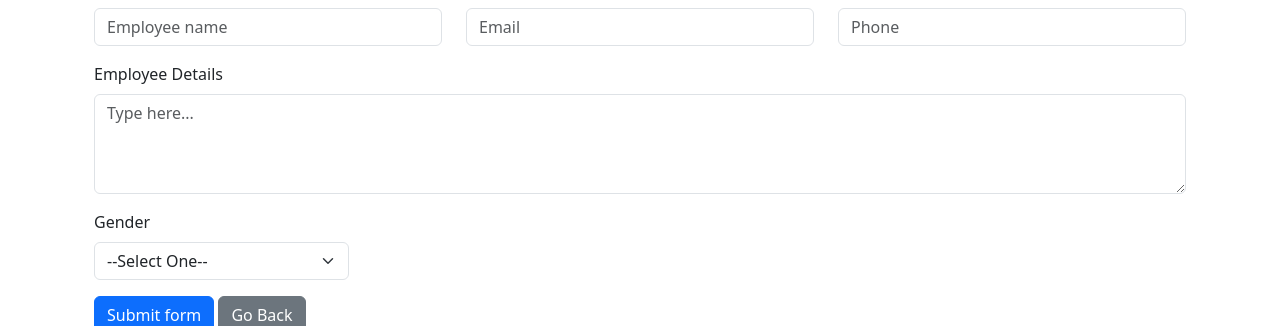
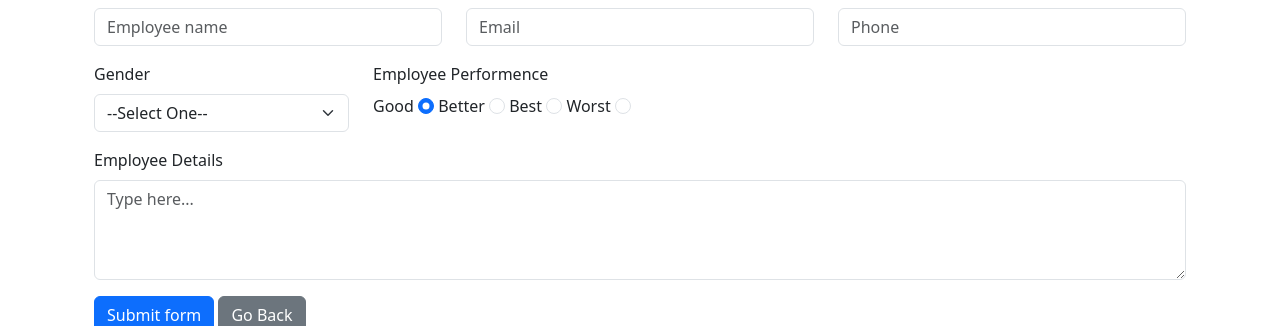
Before and after one commit to sayan-roni-96/react18-demo-apps-sayan, a React (Create React App) app: page /employeeadd in a window 1280 px wide. Shown: the part 184-510 px from the top of the page. Built offline with nearby package versions, Linux system fonts and the light colour scheme.

Commit message:
Radio Add done

```diff
--- a/db.json
+++ b/db.json
@@ -6,15 +6,35 @@
       "phone": "7894561323",
       "gender": "Female",
       "details": "hello",
+      "performance": "Good",
       "id": "b9904bd2-abeb-439d-8f88-f0aee4efc755"
     },
     {
-      "id": "9253d7c9-f91c-4c2f-b300-3349485b78fc",
+      "id": "4f6526af-bba8-4627-aa8e-8b962dd09871",
       "employeename": "Suhana",
       "email": "suhana@yahoo.com",
       "phone": "7894561286",
+      "gender": "Others",
+      "details": "cgdfgfgdfg",
+      "performance": "Good"
+    },
+    {
+      "id": "9f8e09ab-f1f8-4943-b19f-6760ca255968",
+      "employeename": "Priya Das",
+      "email": "priya@yahoo.com",
+      "phone": "7894561323",
       "gender": "Female",
-      "details": "Good employee"
+      "details": "fggfdghf",
+      "performance": "Best"
+    },
+    {
+      "id": "cf376142-e6dc-4d8e-990b-1e40046d741a",
+      "employeename": "Suhana",
+      "email": "suhana@yahoo.com",
+      "phone": "7894561286",
+      "gender": "Others",
+      "details": "fdfdsfs",
+      "performance": "Worst"
     }
   ]
 }
--- a/src/pages/appUsingJsonServer/EmployeeAdd.js
+++ b/src/pages/appUsingJsonServer/EmployeeAdd.js
@@ -14,6 +14,7 @@ const EmployeeAdd = () => {
     empPhone: '',
     empGender: '',
     empDetails: '',
+    empPerformance: 'Good',
   });
 
   const [errorMsg, setErrorMsg] = useState('');
@@ -42,6 +43,8 @@ const EmployeeAdd = () => {
         phone: employeeAddField.empPhone,
         gender: employeeAddField.empGender,
         details: employeeAddField.empDetails,
+        details: employeeAddField.empDetails,
+        performance: employeeAddField.empPerformance,
       };
       axios
         .post(`${process.env.REACT_APP_JSON_URL}/employee`, newData)
@@ -67,7 +70,7 @@ const EmployeeAdd = () => {
     }
   };
 
-  console.log('empGender=>', employeeAddField.empDetails);
+  console.log('empPerformance=>', employeeAddField.empPerformance);
 
   return (
     <div className="container mt-4">
@@ -122,23 +125,6 @@ const EmployeeAdd = () => {
           </Form.Group>
         </Row>
         <Row className="mb-3">
-          <Form.Group as={Col} md="12" controlId="validationCustom04">
-            <Form.Label>Employee Details</Form.Label>
-            <Form.Control
-              as="textarea"
-              placeholder="Type here..."
-              style={{ height: '100px' }}
-              value={employeeAddField.empDetails}
-              onChange={(e) => {
-                setEmployeeAddField({
-                  ...employeeAddField,
-                  empDetails: e.target.value,
-                });
-              }}
-            />
-          </Form.Group>
-        </Row>
-        <Row className="mb-3">
           <Form.Group as={Col} md="3" controlId="validationCustom03">
             <Form.Label>Gender</Form.Label>
             <Form.Select
@@ -156,14 +142,88 @@ const EmployeeAdd = () => {
               <option value="Others">Others</option>
             </Form.Select>
           </Form.Group>
-          {/*
-          <Form.Group as={Col} md="3" controlId="validationCustom05">
-            <Form.Label>Zip</Form.Label>
-            <Form.Control type="text" placeholder="Zip" />
-            <Form.Control.Feedback type="invalid">
-              Please provide a valid zip.
-            </Form.Control.Feedback>
-          </Form.Group> */}
+          <Form.Group as={Col} md="4" controlId="validationCustom03">
+            <Form.Label>Employee Performence</Form.Label>
+            <Form.Group>
+              <label className="form-check-label">Good</label>{' '}
+              <input
+                className="form-check-input"
+                type="radio"
+                value="Good"
+                checked={
+                  employeeAddField.empPerformance === 'Good' ? true : false
+                }
+                onChange={(e) => {
+                  setEmployeeAddField({
+                    ...employeeAddField,
+                    empPerformance: e.target.value,
+                  });
+                }}
+              />{' '}
+              <label className="form-check-label">Better</label>{' '}
+              <input
+                className="form-check-input"
+                type="radio"
+                value="Better"
+                checked={
+                  employeeAddField.empPerformance === 'Better' ? true : false
+                }
+                onChange={(e) => {
+                  setEmployeeAddField({
+                    ...employeeAddField,
+                    empPerformance: e.target.value,
+                  });
+                }}
+              />{' '}
+              <label className="form-check-label">Best</label>{' '}
+              <input
+                className="form-check-input"
+                type="radio"
+                value="Best"
+                checked={
+                  employeeAddField.empPerformance === 'Best' ? true : false
+                }
+                onChange={(e) => {
+                  setEmployeeAddField({
+                    ...employeeAddField,
+                    empPerformance: e.target.value,
+                  });
+                }}
+              />{' '}
+              <label className="form-check-label">Worst</label>{' '}
+              <input
+                className="form-check-input"
+                type="radio"
+                value="Worst"
+                checked={
+                  employeeAddField.empPerformance === 'Worst' ? true : false
+                }
+                onChange={(e) => {
+                  setEmployeeAddField({
+                    ...employeeAddField,
+                    empPerformance: e.target.value,
+                  });
+                }}
+              />{' '}
+            </Form.Group>
+          </Form.Group>
+        </Row>
+        <Row className="mb-3">
+          <Form.Group as={Col} md="12" controlId="validationCustom04">
+            <Form.Label>Employee Details</Form.Label>
+            <Form.Control
+              as="textarea"
+              placeholder="Type here..."
+              style={{ height: '100px' }}
+              value={employeeAddField.empDetails}
+              onChange={(e) => {
+                setEmployeeAddField({
+                  ...employeeAddField,
+                  empDetails: e.target.value,
+                });
+              }}
+            />
+          </Form.Group>
         </Row>
         <Button type="submit">Submit form</Button>{' '}
         <Link className="btn btn-secondary" to={'/employeelist'}>
--- a/src/pages/appUsingJsonServer/EmployeeList.js
+++ b/src/pages/appUsingJsonServer/EmployeeList.js
@@ -82,6 +82,7 @@ const EmployeeList = () => {
               <th>Email</th>
               <th>Gender</th>
               <th>Phone</th>
+              <th>Performance</th>
               <th>Action</th>
             </tr>
           </thead>
@@ -95,6 +96,20 @@ const EmployeeList = () => {
                     <td>{eData.email}</td>
                     <td>{eData.gender}</td>
                     <td>{eData.phone}</td>
+                    <td
+                      style={{
+                        color:
+                          eData.performance == 'Good'
+                            ? '#03c2fc'
+                            : eData.performance == 'Better'
+                            ? 'green'
+                            : eData.performance == 'Worst'
+                            ? 'red'
+                            : 'yellow',
+                      }}
+                    >
+                      {eData.performance}
+                    </td>
                     <td>
                       <Button
                         variant="success"
```
